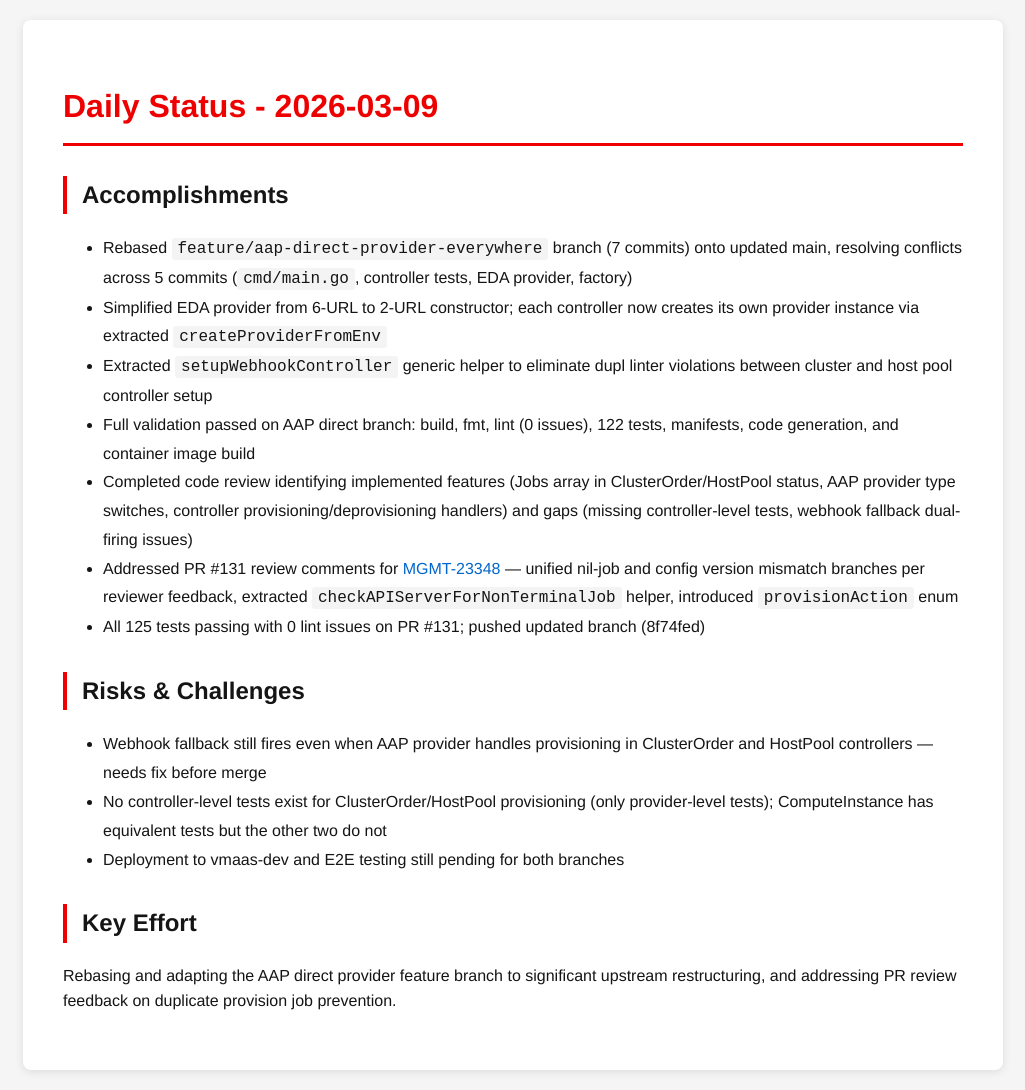
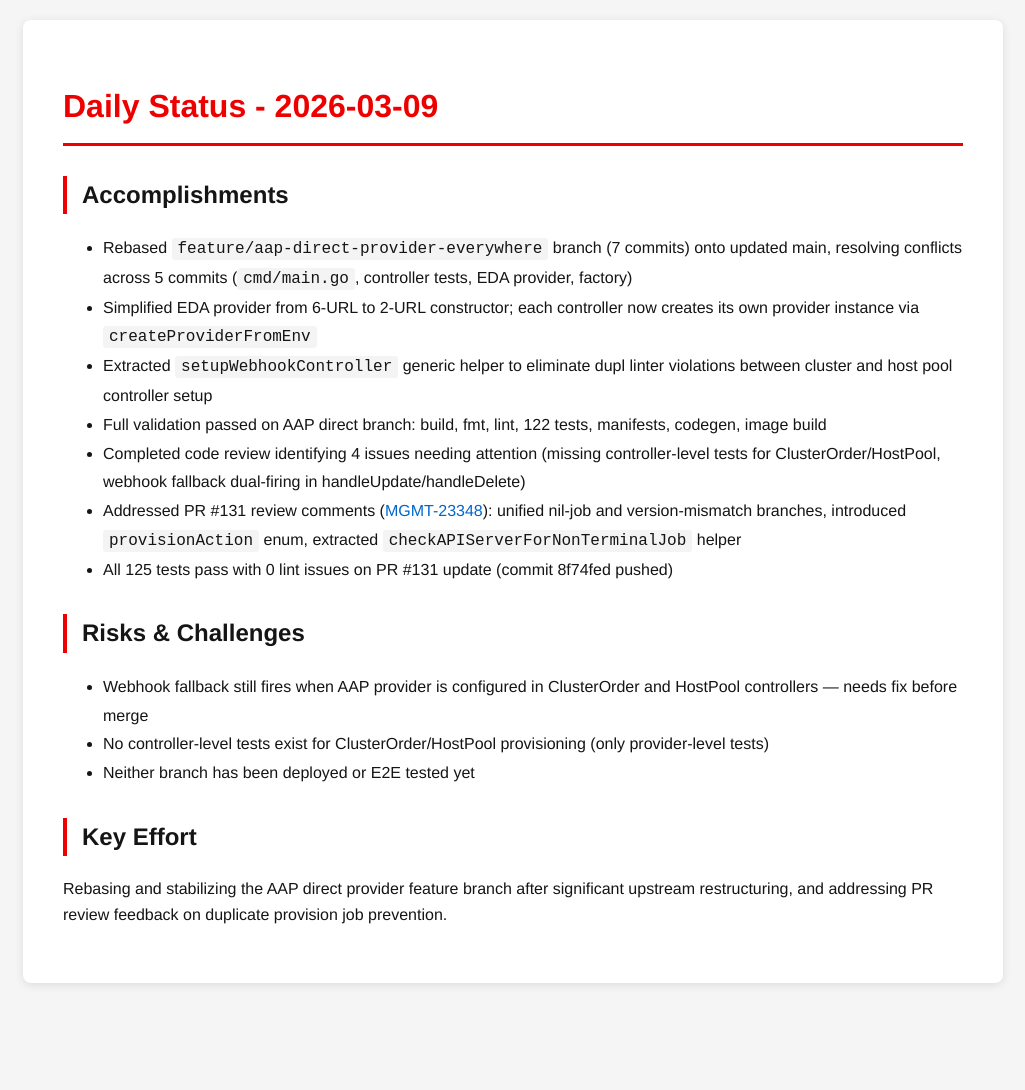
Before and after one commit to tzvatot/daily-status, a Jekyll site: the page built from 2026-03-09.md, in a window 1280 px wide. Shown: the whole page, without its empty margins (127-1152 px from the left). Built offline with Jekyll 4.4.1, drawn with Linux system fonts in a browser that asks for light colours; after the commit the page ends 1003 px from its top, so only the background shows below that.

Commit message:
Daily status update - 2026-03-09

```diff
--- a/2026-03-09.md
+++ b/2026-03-09.md
@@ -8,17 +8,17 @@ date: 2026-03-09
 
 ## Accomplishments
 - Rebased `feature/aap-direct-provider-everywhere` branch (7 commits) onto updated main, resolving conflicts across 5 commits (`cmd/main.go`, controller tests, EDA provider, factory)
-- Simplified EDA provider from 6-URL to 2-URL constructor; each controller now creates its own provider instance via extracted `createProviderFromEnv`
+- Simplified EDA provider from 6-URL to 2-URL constructor; each controller now creates its own provider instance via `createProviderFromEnv`
 - Extracted `setupWebhookController` generic helper to eliminate dupl linter violations between cluster and host pool controller setup
-- Full validation passed on AAP direct branch: build, fmt, lint (0 issues), 122 tests, manifests, code generation, and container image build
-- Completed code review identifying implemented features (Jobs array in ClusterOrder/HostPool status, AAP provider type switches, controller provisioning/deprovisioning handlers) and gaps (missing controller-level tests, webhook fallback dual-firing issues)
-- Addressed PR #131 review comments for [MGMT-23348](https://issues.redhat.com/browse/MGMT-23348) — unified nil-job and config version mismatch branches per reviewer feedback, extracted `checkAPIServerForNonTerminalJob` helper, introduced `provisionAction` enum
-- All 125 tests passing with 0 lint issues on PR #131; pushed updated branch (8f74fed)
+- Full validation passed on AAP direct branch: build, fmt, lint, 122 tests, manifests, codegen, image build
+- Completed code review identifying 4 issues needing attention (missing controller-level tests for ClusterOrder/HostPool, webhook fallback dual-firing in handleUpdate/handleDelete)
+- Addressed PR #131 review comments ([MGMT-23348](https://issues.redhat.com/browse/MGMT-23348)): unified nil-job and version-mismatch branches, introduced `provisionAction` enum, extracted `checkAPIServerForNonTerminalJob` helper
+- All 125 tests pass with 0 lint issues on PR #131 update (commit 8f74fed pushed)
 
 ## Risks & Challenges
-- Webhook fallback still fires even when AAP provider handles provisioning in ClusterOrder and HostPool controllers — needs fix before merge
-- No controller-level tests exist for ClusterOrder/HostPool provisioning (only provider-level tests); ComputeInstance has equivalent tests but the other two do not
-- Deployment to vmaas-dev and E2E testing still pending for both branches
+- Webhook fallback still fires when AAP provider is configured in ClusterOrder and HostPool controllers — needs fix before merge
+- No controller-level tests exist for ClusterOrder/HostPool provisioning (only provider-level tests)
+- Neither branch has been deployed or E2E tested yet
 
 ## Key Effort
-Rebasing and adapting the AAP direct provider feature branch to significant upstream restructuring, and addressing PR review feedback on duplicate provision job prevention.
+Rebasing and stabilizing the AAP direct provider feature branch after significant upstream restructuring, and addressing PR review feedback on duplicate provision job prevention.
```
